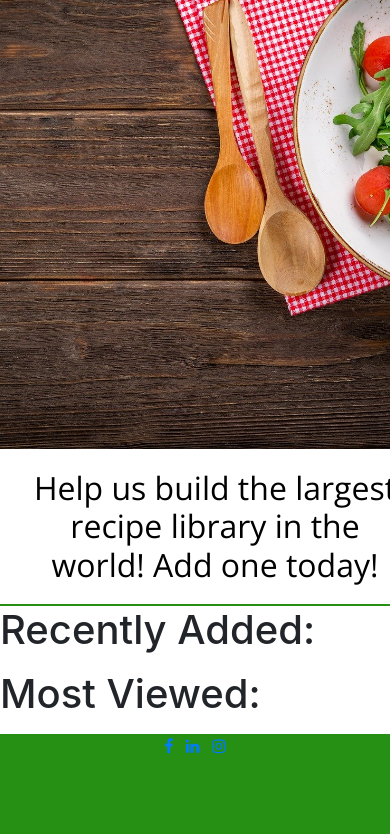
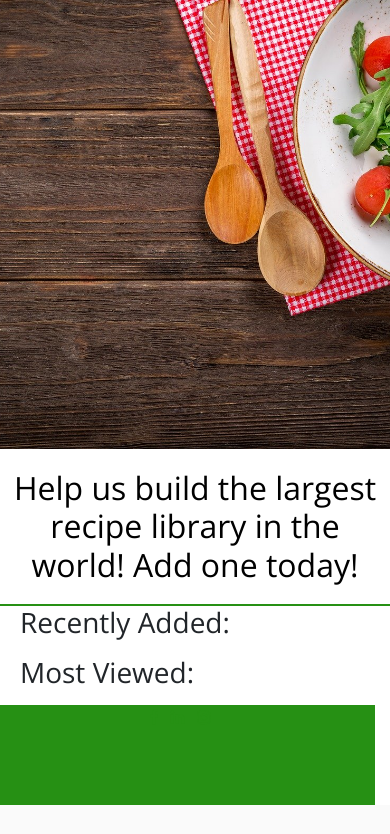
Before and after one commit to Code-Institute-Submissions/mendesfsweden-MilestoneProject3, a Flask app: page / in a window 390 px wide; the page is wider, and only the part inside the window is pictured. Shown: the part 72-906 px from the top of that part. After the commit the page ends 877 px from the top of that part, so only its background shows below. Run offline with Flask 2, Linux system fonts and the light colour scheme; data that the repository does not hold is empty; some libraries are stand-ins or nearby versions.

Commit message:
changed the way most viewed and recently added are displayed

```diff
--- a/static/style.css
+++ b/static/style.css
@@ -1,4 +1,9 @@
 @import url('https://fonts.googleapis.com/css2?family=Josefin+Sans&family=Open+Sans:wght@300&display=swap');
+
+body a {
+    text-decoration: none;
+    color: #269014;
+}
 
 #logo{
     font-family: 'Josefin Sans', sans-serif;
@@ -64,10 +69,16 @@
     color: black;
     width: 100vw;
     font-family: 'Open Sans', sans-serif;
-    margin: 20px;
+    margin: 20px 0 20px 0;
     text-align: center;
  }
 
  .container-header {
      border-bottom: #269014 solid 2px;
  }
+
+ .sub-headers {
+     font-family: 'Open Sans', sans-serif;
+     margin-left: 20px;
+
+ }
--- a/templates/home.html
+++ b/templates/home.html
@@ -5,16 +5,22 @@
 <div class="container-header">
 	<h2 class="header-home">Help us build the largest recipe library in the world! Add one today!</h2>
 </div>
-<h1>Recently Added:</h1>
+<div class="row">
+	<div class="col-md-6">
+		<h3 class="sub-headers">Recently Added:</h3>
 		<ul>
 			{% for rec in recently_added %}
 			<li><a href='/recipe/{{rec._id}}'> {{rec.name}} </a></li>
 			{% endfor %}
 		</ul>
-<h1>Most Viewed:</h1>
+	</div>
+	<div class="col-md-6">
+		<h3 class="sub-headers">Most Viewed:</h3>
 		<ul>
 			{% for rec in top_four %}
 			<li><a href='/recipe/{{rec._id}}'> {{rec.name}} </a></li>
 			{% endfor %}
 		</ul>
+	</div>
+<div>
 {% endblock %}
```
Lines whose indentation alone changed are shown as unchanged.
